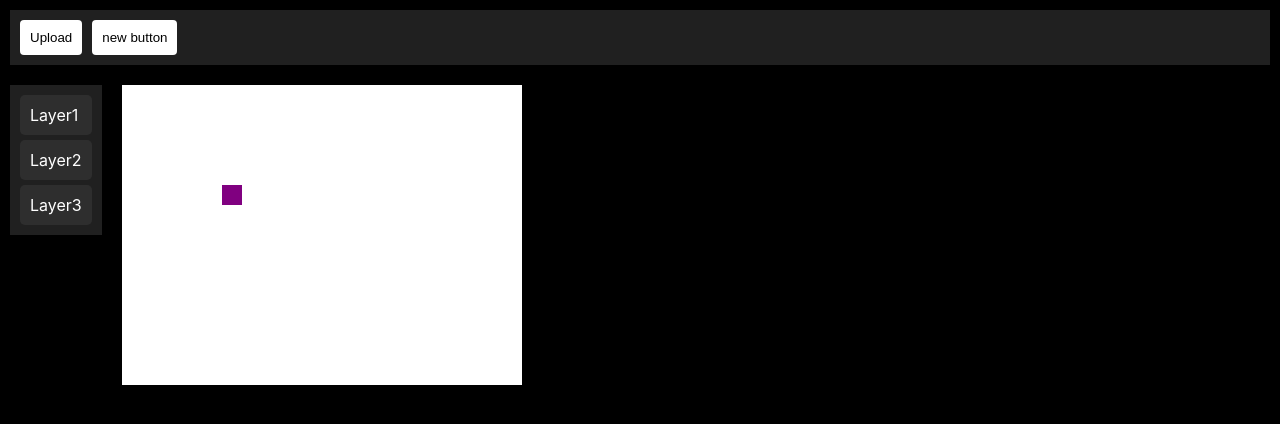
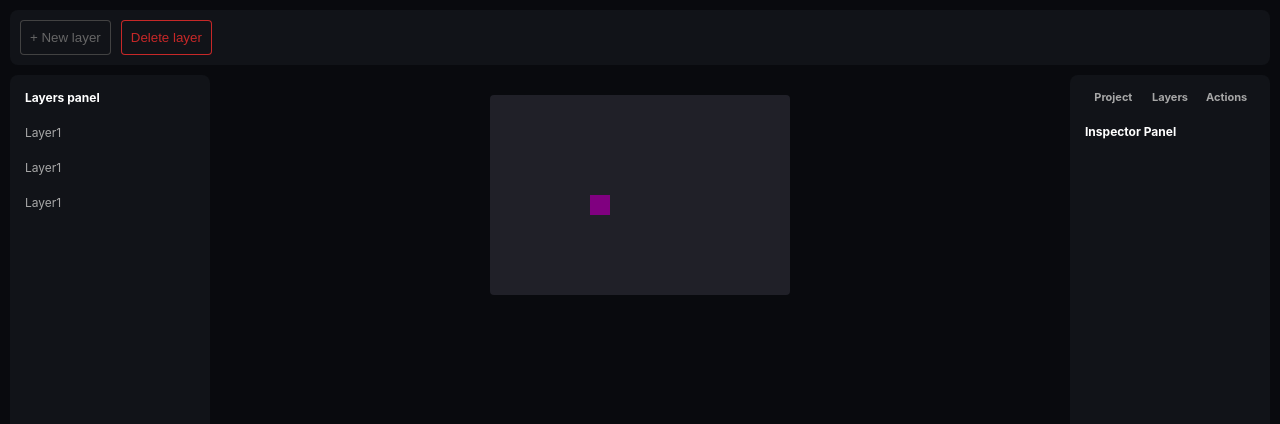
Before and after one commit to mykol225/supercollect, a React (Create React App) app: page / in a window 1280 px wide. Shown: the top 424 px of the page. Built offline with nearby package versions, Linux system fonts and the light colour scheme.

Commit message:
add main UI components

```diff
--- a/src/App.css
+++ b/src/App.css
@@ -1,4 +1,4 @@
-/* CSS RESET */
+/****** CSS RESET ******/
 
 html,
 body {
@@ -6,7 +6,8 @@ body {
 	padding: 0;
 	box-sizing: border-box;
 	overflow: hidden;
-	background-color: black;
+	background-color: #090a0e;
+	height: 100%;
 }
 
 button,
@@ -17,9 +18,165 @@ select {
 	color: rgb(179, 179, 179);
 }
 
-/* MAIN */
+p,
+h1,
+h2,
+h3 {
+	margin: 0;
+}
+
+#root,
+.App {
+	height: 100%;
+}
+
+.App {
+	padding: 10px;
+}
 
 canvas {
+	width: 300px;
+	height: 200px;
+	border-radius: 4px;
+}
+
+/***** SHARED CLASSES *****/
+
+.h3 {
+	font-size: 12px;
+	font-weight: 700;
+}
+
+.panel {
+	box-sizing: border-box;
+	background-color: #111318;
+	color: white;
+	font-size: 12px;
+	border-radius: 8px;
+}
+
+.hor-p {
+	height: auto;
+	width: 100%;
+}
+
+.ver-p {
+	width: 200px;
+	padding-top: 5px;
+}
+
+.btn {
+	padding: 10px;
+	border-radius: 4px;
+	box-shadow: inset 0px 0px 0px 1px #424242;
+	color: #666666;
+	user-select: none;
+}
+
+.btn:hover {
+	box-shadow: inset 0px 0px 0px 1px #464646;
+	background-color: #2b2b2b;
+	color: #cccccc;
+}
+.btn:active {
+	box-shadow: none;
+	background-color: #6115f0;
+}
+
+.destructive-btn {
+	box-shadow: inset 0px 0px 0px 1px #c72828;
+	color: #c72828;
+}
+
+.destructive-btn:hover {
+	box-shadow: inset 0px 0px 0px 1px #ff4444;
+	background-color: #331d1d;
+	color: #ff4444;
+}
+.destructive-btn:active {
+	box-shadow: none;
+	background-color: #c72828;
+	color: white;
+}
+
+.rows {
+	display: flex;
+	flex-direction: column;
+}
+
+.row {
+	display: flex;
+	padding: 10px 15px 10px 15px;
+	color: #a7a7a7;
+	user-select: none;
+	justify-content: stretch;
+}
+
+.btn-row {
+}
+
+.btn-row:hover {
+	background-color: #15161d;
+	color: #b8b8b8;
+}
+
+.btn-row:active {
+	box-shadow: inset 0px 0px 0px 1px #6115f0;
+	color: white;
+}
+
+.title {
+	color: white;
+}
+
+.tab {
+	font-size: 11px;
+	font-weight: 700;
+	text-align: center;
+	width: 100%;
+}
+
+.tab:hover {
+	color: #b8b8b8;
+}
+
+.tab:active {
+	color: white;
+	font-weight: 700;
+}
+
+/****** MAIN ******/
+
+#tools-panel {
+	display: flex;
+	gap: 10px;
+	padding: 10px;
+}
+
+#main-container {
+	display: flex;
+	justify-content: space-between;
+	align-items: stretch;
+	height: 100%;
+	margin-top: 10px;
+}
+
+#layers-panel {
+}
+
+#viewport {
+	width: 300px;
+	height: 200px;
+	border-radius: 4px;
+	margin-top: 20px;
+}
+
+#inspector-panel {
+}
+
+/****** ARCHIVE ******/
+
+/* canvas {
 	width: 400px;
 	height: 300px;
 	margin: 10px;
@@ -55,4 +212,4 @@ canvas {
 	border-radius: 4px;
 	max-width: 100px;
 	visibility: visible;
-}
+} */
--- a/src/App.js
+++ b/src/App.js
@@ -1,22 +1,52 @@
-import logo from './logo.svg';
 import './App.css';
+import Button from './components/Button';
+import Rows from './components/Rows';
+import Row from './components/Row';
+import Layer from './components/Layer';
+import Title from './components/Title';
 import Canvas from './components/Canvas';
-import Toolbtn from './components/Toolbtn';
-import Layer from './components/Layer';
+import Tab from './components/Tab';
 
 function App() {
   return (
     <div className="App">
-        <div id='tool-container'>
-          <Toolbtn>Upload</Toolbtn>
-          <Toolbtn>new button</Toolbtn>
+      <div id='tools-panel' className='panel hor-p'>
+        <Button>+ New layer</Button>
+        <Button type="destructive">Delete layer</Button>
+      </div>
+      <div id='main-container'>
+        <div id='layers-panel' className='panel ver-p'>
+          <Rows>
+            <Row>
+              <Title>Layers panel</Title>
+            </Row>
+            <Row type="interactive">
+              <Layer>Layer1</Layer>
+            </Row>
+            <Row type="interactive">
+              <Layer>Layer1</Layer>
+            </Row>
+            <Row type="interactive">
+              <Layer>Layer1</Layer>
+            </Row>
+          </Rows>
         </div>
-        <div id='layers-container'>
-          <Layer>Layer1</Layer>
-          <Layer>Layer2</Layer>
-          <Layer>Layer3</Layer>
+        <div id='viewport' className=''>
+          <Canvas></Canvas>
         </div>
-        <Canvas></Canvas>
+        <div id='inspector-panel' className='panel ver-p'>
+          <Rows>
+          <Row>
+              <Tab>Project</Tab>
+              <Tab>Layers</Tab>
+              <Tab>Actions</Tab>
+            </Row>
+            <Row>
+              <Title>Inspector Panel</Title>
+            </Row>
+          </Rows>
+        </div>
+      </div>
     </div>
   );
 }
--- /dev/null
+++ b/src/components/Button.js
@@ -0,0 +1,14 @@
+const Button = props => {
+
+  if (props.type === 'destructive') {
+    return(
+      <button className=" btn destructive-btn">{props.children}</button>
+    )
+  } else {
+    return(
+      <button className="btn">{props.children}</button>
+    )
+  }
+}
+
+export default Button
--- a/src/components/Canvas.js
+++ b/src/components/Canvas.js
@@ -18,7 +18,7 @@ const Canvas = props => {
     context.canvas.height = rect.height * dpr
 
     context.scale(dpr, dpr)
-    context.fillStyle = '#ffffff'
+    context.fillStyle = '#202028'
     context.fillRect(0, 0, context.canvas.width, context.canvas.height)
 
     draw(context)
--- a/src/components/Layer.js
+++ b/src/components/Layer.js
@@ -1,5 +1,4 @@
 const Layer = props => {
-
   return(
     <p className='layer'>{props.children}</p>
   )
--- /dev/null
+++ b/src/components/Row.js
@@ -0,0 +1,14 @@
+const Row = props => {
+
+  if (props.type === 'interactive') {
+    return(
+      <div className="row btn-row">{props.children}</div>
+    )
+  } else {
+    return(
+      <div className="row">{props.children}</div>
+    )
+  }
+}
+
+export default Row
--- /dev/null
+++ b/src/components/Rows.js
@@ -0,0 +1,7 @@
+const Rows = props => {
+  return(
+    <div className="rows">{props.children}</div>
+  )
+}
+
+export default Rows
--- /dev/null
+++ b/src/components/Tab.js
@@ -0,0 +1,7 @@
+const Tab = props => {
+  return(
+    <div className="tab">{props.children}</div>
+  )
+}
+
+export default Tab
--- /dev/null
+++ b/src/components/Title.js
@@ -0,0 +1,9 @@
+const Title = props => {
+  return(
+    <div className="title">
+      <h3 className="h3">{props.children}</h3>
+    </div>
+  )
+}
+
+export default Title
--- a/src/components/Toolbtn.js
+++ /dev/null
@@ -1,7 +0,0 @@
-const Toolbtn = props => {
-  return(
-    <button className="toolbtn">{props.children}</button>
-  )
-}
-
-export default Toolbtn
```
Also changed, not shown: 1 other file (tests, documents, lock files or other folders).
